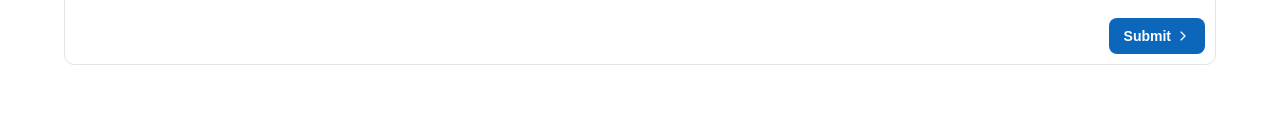
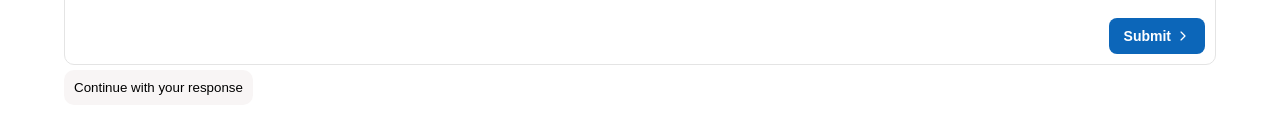
Before and after one commit to arkalal/Chakrava-Model-AI, a Next.js app: page /playground in a window 1280 px wide. Shown: the part 695-828 px from the top of the page. Before the commit the page ends 800 px from the top, so only its background shows below. Built offline with nearby package versions, Linux system fonts and the light colour scheme.

Commit message:
fixing issue

```diff
--- a/Components/Chat.module.scss
+++ b/Components/Chat.module.scss
@@ -59,6 +59,24 @@
     flex-direction: column;
 
     .chatInput {
+      .continueButton {
+        margin-top: 5px;
+
+        button {
+          border: none;
+          outline: none;
+          background-color: #f8f5f5;
+          border-radius: 10px;
+          cursor: pointer;
+          padding: 10px;
+          color: black;
+
+          &:hover {
+            background-color: #e0e0e0;
+          }
+        }
+      }
+
       .chatForm {
         padding: 10px;
         border: 1px solid $borders;
@@ -118,6 +136,7 @@
         border: 1px solid $borders;
         border-radius: 10px;
         background-color: $white;
+        position: relative;
 
         .codeBlockContainer {
           position: relative;
--- a/Components/ChatWindow/ChatWindow.js
+++ b/Components/ChatWindow/ChatWindow.js
@@ -14,12 +14,12 @@ const ChatWindow = () => {
   const [topP, setTopP] = useState(1.0); // Default value
   const [topK, setTopK] = useState(50); // Default value
   const [repetitionPenalty, setRepetitionPenalty] = useState(1.0);
-  const [showContinueButton, setShowContinueButton] = useState(false); // Track if we need to show the button
   const [loading, setLoading] = useState(false);
 
   const messagesEndRef = useRef(null);
 
-  const { messages, input, handleInputChange, handleSubmit } = useChat({
+  const { messages, input, setInput, handleInputChange, handleSubmit } =
+    useChat({
       api: "/api/chat",
       body: {
         model,
@@ -28,12 +28,6 @@ const ChatWindow = () => {
         topP,
         topK,
         repetitionPenalty,
-    },
-    onFinish: (message, { finishReason }) => {
-      // If the message stopped due to length, show the continue button
-      if (finishReason === "unknown") {
-        setShowContinueButton(true); // Show the button if response is cut off
-      }
       },
     });
 
@@ -45,16 +39,9 @@ const ChatWindow = () => {
   }, [messages]);
 
   // Function to handle the "Continue with your response" button
-  const handleContinueResponse = async () => {
-    setLoading(true);
-    try {
-      await handleSubmit({ body: { input: "Continue with your response" } });
-      setShowContinueButton(false); // Hide the button once the response is continued
-    } catch (error) {
-      console.error("Error continuing response:", error);
-    } finally {
-      setLoading(false);
-    }
+  const handleContinueResponse = () => {
+    setInput("Continue with your response"); // Simulate typing into the input field
+    handleSubmit(); // Trigger submission of the "Continue with your response" message
   };
 
   return (
@@ -65,6 +52,7 @@ const ChatWindow = () => {
             {messages.map((message, index) => (
               <ChatMessage key={index} message={message} />
             ))}
+
             <div ref={messagesEndRef} />
           </div>
           <div className={styles.settingsPanel}>
@@ -110,22 +98,20 @@ const ChatWindow = () => {
             </div>
           </div>
         </div>
+
         <div className={styles.chatInput}>
           <ChatInput
             value={input}
             onChange={handleInputChange}
             onSubmit={handleSubmit}
           />
-        </div>
 
-        {/* Display continue button if response was cut off */}
-        {showContinueButton && (
           <div className={styles.continueButton}>
             <button onClick={handleContinueResponse} disabled={loading}>
               {loading ? "Continuing..." : "Continue with your response"}
             </button>
           </div>
-        )}
+        </div>
       </div>
     </div>
   );
```
Lines whose indentation alone changed are shown as unchanged.
